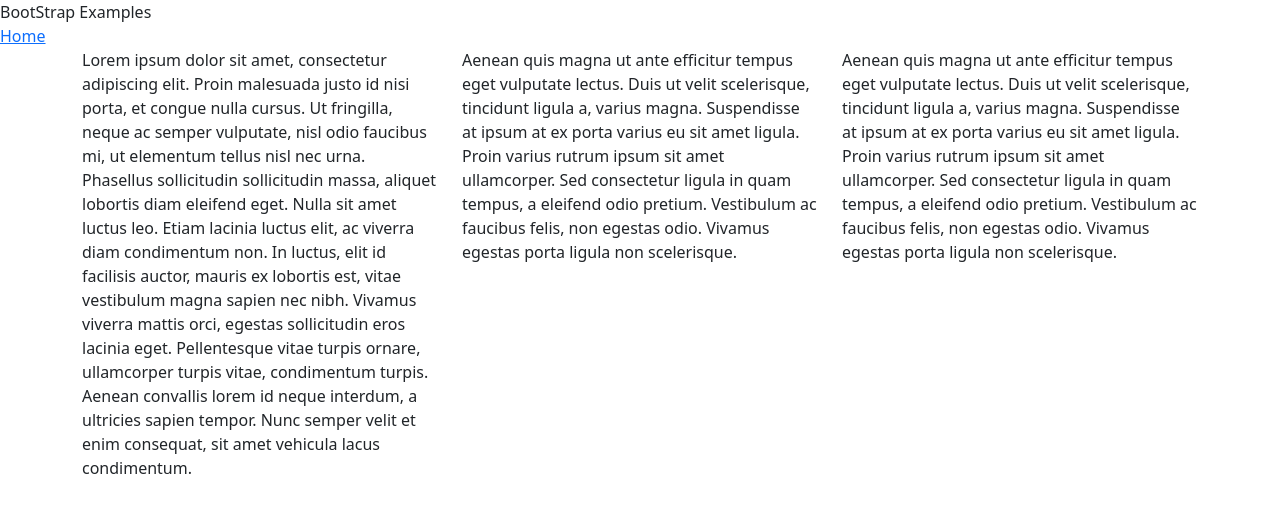
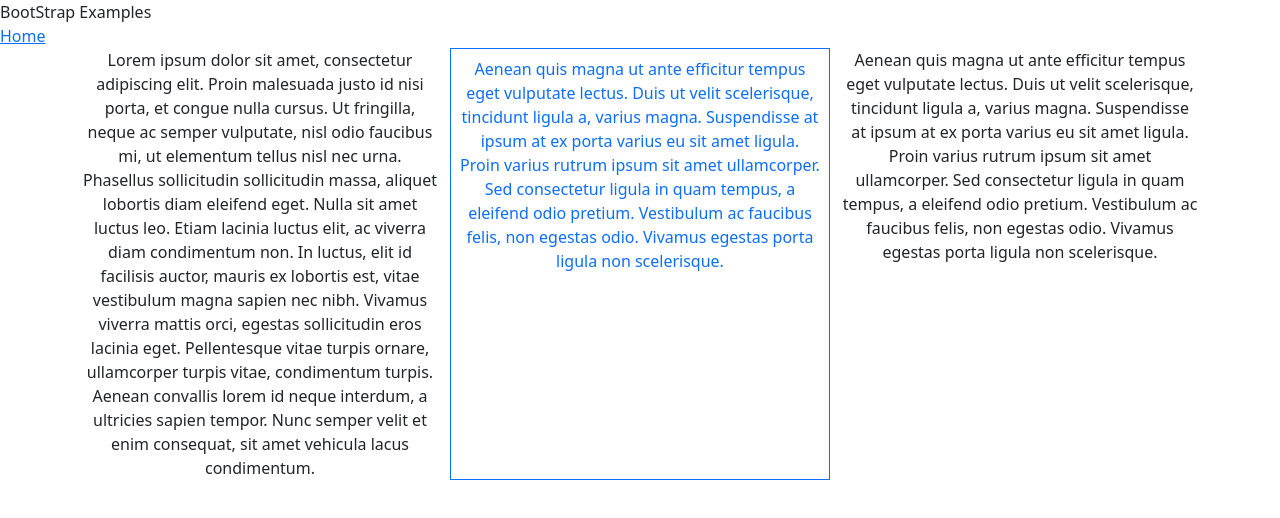
Before and after one commit to AhmedS12899/bootstrap-examples, a plain HTML site: page index.html in a window 1280 px wide. Drawn offline with nearby package versions, Linux system fonts and the light colour scheme.

Commit message:
styled the index page

```diff
--- a/index.html
+++ b/index.html
@@ -16,7 +16,7 @@
 <body>
     <main>
         <div class="container">
-            <div class="row">
+            <div class="row text-lg-center text-sm-left">
                 <p class="col-md-4">Lorem ipsum dolor sit amet, consectetur adipiscing elit. Proin malesuada justo id
                     nisi porta, et
                     congue nulla cursus. Ut fringilla, neque ac semper vulputate, nisl odio faucibus mi, ut
@@ -28,7 +28,7 @@
                     neque interdum, a ultricies sapien tempor. Nunc semper velit et enim consequat, sit amet
                     vehicula lacus condimentum.
                 </p>
-                <p class="col-md-4">
+                <p class="col-md-4 border border-primary text-primary p-2">
                     Aenean quis magna ut ante efficitur tempus eget vulputate lectus. Duis ut velit scelerisque,
                     tincidunt ligula a, varius magna. Suspendisse at ipsum at ex porta varius eu sit amet
                     ligula. Proin varius rutrum ipsum sit amet ullamcorper. Sed consectetur ligula in quam
```
